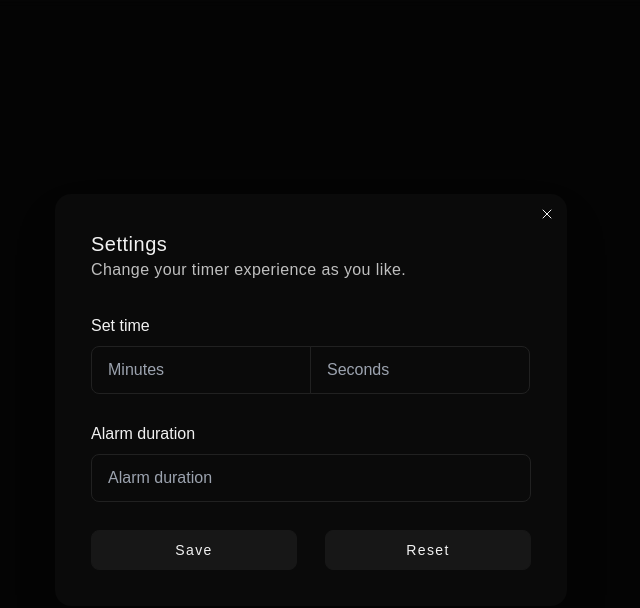
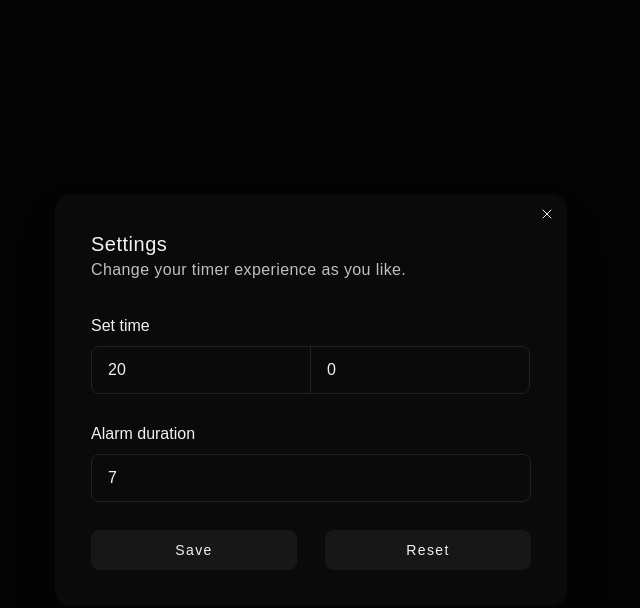
Before and after one commit to NusratJahann/sight-timer, a React (Vite) app: page / in a window 1280 px wide. Both pictures are taken after a click on the button 693 px from the left and 500 px from the top of the page. Shown: the top 608 px of the page, without its empty margins (329-969 px from the left). Built offline with nearby package versions, Linux system fonts and the light colour scheme; a web font is replaced by a local one.

Commit message:
settings function implemented

```diff
--- a/src/Page/Timer.tsx
+++ b/src/Page/Timer.tsx
@@ -6,8 +6,26 @@ const Timer = () => {
   // input time
   const [inputTime, setInputTime] = useState({
     minutes: 20,
-    seconds: 0
+    seconds: 0,
+    alarmDuration: 7
   })
+
+  // handle input change aka get and set values
+  const handleInputChange = (event: any) => {
+
+    // get values from event 🔪
+    const { name, value } = event.target;
+
+    // // Convert the input value to an integer, or set it to 0 if it's not a valid number or empty
+    // const parsedValue = value === isNaN ? 0 : parseInt(value);
+
+    // set values to setChangedTime 🔮
+    setInputTime({
+      ...inputTime,
+      [name]: parseInt(value),
+    });
+
+  };
 
   // get time
   const [time, setTime] = useState({
@@ -139,13 +157,13 @@ const Timer = () => {
 
               {/* Set time */}
               <div>
-                <label htmlFor="minutes" className="block mb-2" id="minutes">Set time</label>
+                <label className="block mb-2">Set time</label>
                 <div className="join w-full">
                 {/* Minutes */}
-                <input type="number" className="join-item input border-neutral-focus w-1/2" placeholder="Minutes"/>
+                <input type="number" className="join-item input border-neutral-focus w-1/2" name="minutes" min={0} onChange={handleInputChange} value={inputTime.minutes} placeholder="Minutes"/>
 
                 {/* Seconds */}
-                <input type="number" className="join-item input border-neutral-focus w-1/2" placeholder="Seconds"/>
+                <input type="number" className="join-item input border-neutral-focus w-1/2" name="seconds" min={0} onChange={handleInputChange} value={inputTime.seconds} placeholder="Seconds"/>
                 </div>
               </div>
 
@@ -154,7 +172,7 @@ const Timer = () => {
               <div>
                 <label htmlFor="minutes" className="block mb-2" id="minutes">Alarm duration</label>
                 <div className="join w-full">
-                <input type="number" className="join-item input border-neutral-focus w-full" placeholder="Alarm duration"/>
+                <input type="number" className="join-item input border-neutral-focus w-full" name="alarmDuration" onChange={handleInputChange} value={inputTime.alarmDuration} placeholder="Alarm duration"/>
                 </div>
               </div>
 
```
